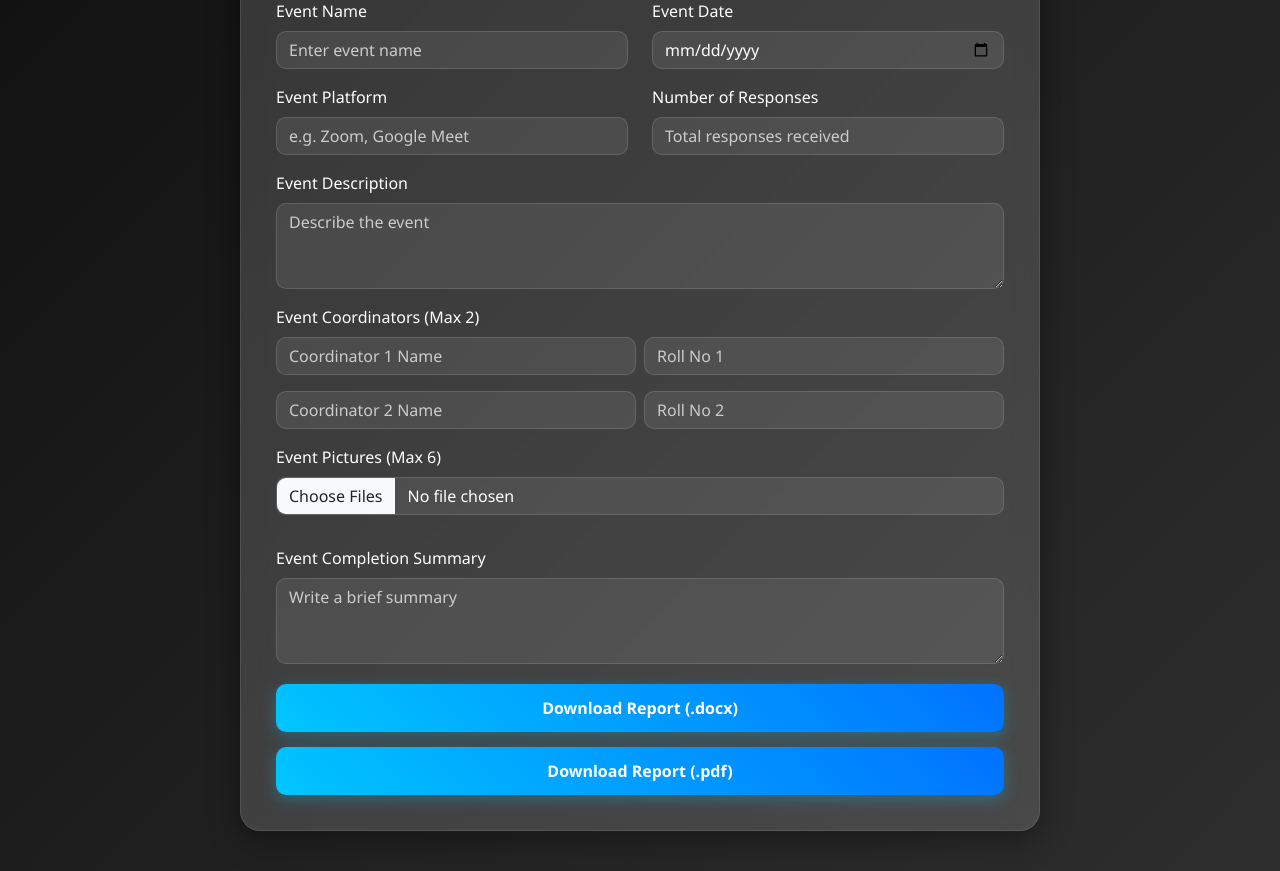
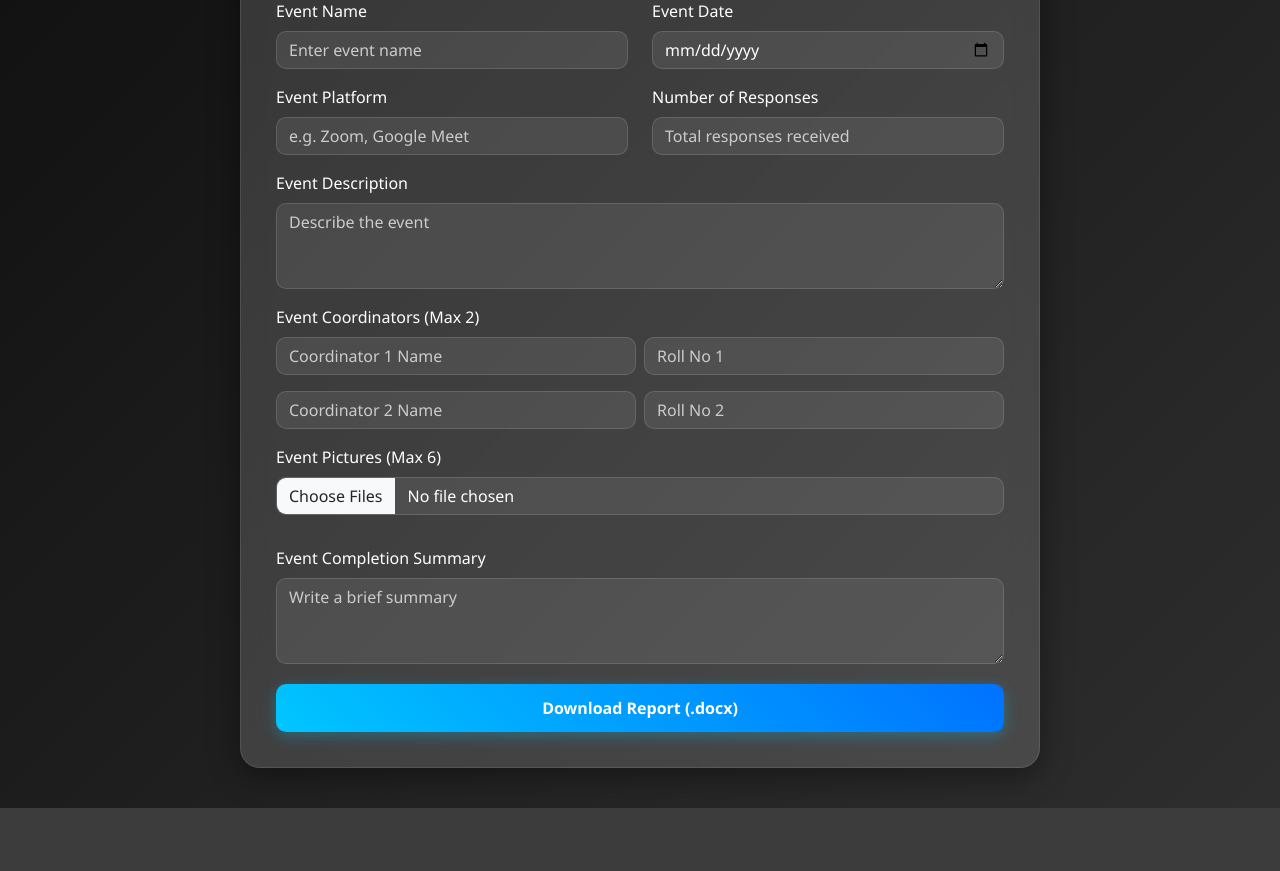
Before and after one commit to Kanha02052002/Event-generator, a Flask app: page /form in a window 1280 px wide. Shown: the part 216-1087 px from the top of the page. After the commit the page ends 1024 px from the top, so only its background shows below. Run offline with Flask 3, Linux system fonts and the light colour scheme; a user stored in the database is signed in; some libraries are stand-ins or nearby versions.

Commit message:
Revert changes for now

```diff
--- a/app.py
+++ b/app.py
@@ -6,8 +6,6 @@ from docx import Document
 from docx.shared import Pt, RGBColor
 import os
 from docx2pdf import convert
-import platform
-import subprocess
 
 app = Flask(__name__)
 app.secret_key = 'your_secret_key'
@@ -131,39 +129,12 @@ def form():
 
         download_type = request.form.get('download', 'docx').lower()
         docx_filename = generate_docx(event_name, event_date, event_platform, event_description, num_responses, images, event_summary, coordinators)
-        if download_type == 'pdf':
-            pdf_filename = generate_pdf(docx_filename)
-            return send_file(pdf_filename, as_attachment=True)
-        else:
-            return send_file(docx_filename, as_attachment=True)
+
+        return send_file(docx_filename, as_attachment=True)
 
     return render_template('form.html')
 
-def generate_pdf(docx_filename):
-    abs_path = os.path.abspath(docx_filename)
-    output_dir = os.path.dirname(abs_path)
-    pdf_filename = abs_path.replace(".docx", ".pdf")
 
-    try:
-        if platform.system() == "Windows":
-            from docx2pdf import convert
-            convert(abs_path, output_dir)
-        else:
-            # For Linux/macOS - use LibreOffice
-            subprocess.run([
-                "libreoffice",
-                "--headless",
-                "--convert-to", "pdf",
-                abs_path,
-                "--outdir", output_dir
-            ], check=True)
-
-        print(f"✅ PDF successfully created at: {pdf_filename}")
-        return pdf_filename
-
-    except Exception as e:
-        print(f"❌ PDF conversion failed: {e}")
-        return None
 
 
 def generate_docx(event_name, event_date, event_platform, event_description, num_responses, images, event_summary, coordinators):
--- a/requirements.txt
+++ b/requirements.txt
@@ -6,3 +6,4 @@ Flask-Bcrypt
 werkzeug
 gunicorn
 docx2pdf
+pypandoc
--- a/templates/form.html
+++ b/templates/form.html
@@ -222,7 +222,6 @@
 
       <div class="button-group">
         <button type="submit" class="btn btn-primary custom-btn" name="download" value="docx">Download Report (.docx)</button>
-        <button type="submit" class="btn btn-primary custom-btn" name="download" value="pdf">Download Report (.pdf)</button>
       </div>
     </form>
   </div>
```
Also changed, not shown: static/uploads/Screenshot_2.png (deleted), static/uploads/Screenshot_2025-04-01_152432.png (added), static/uploads/Screenshot_2025-04-01_161148.png (added), static/uploads/Screenshot_2025-04-01_183512.png (added), 1 other file.
